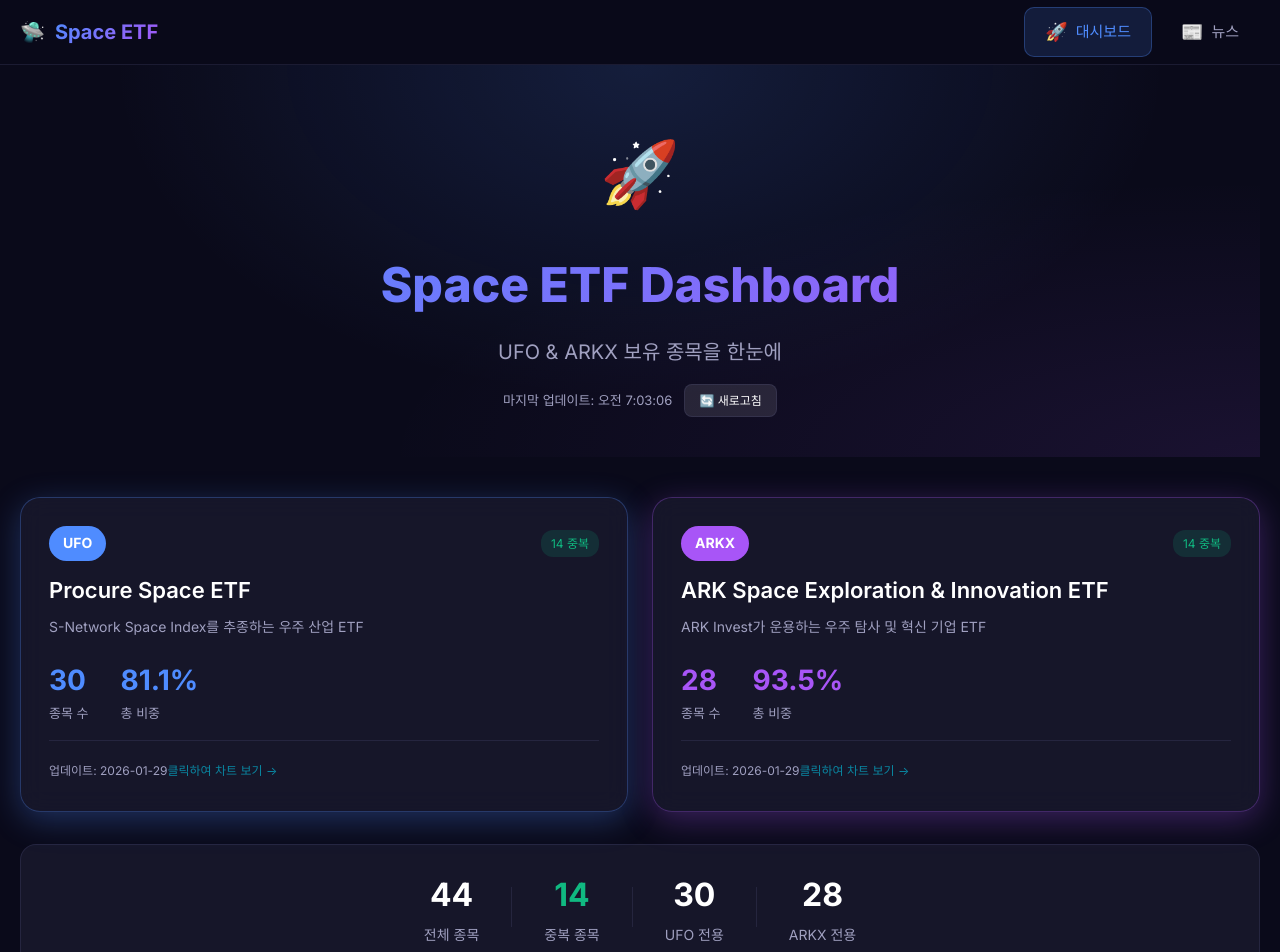
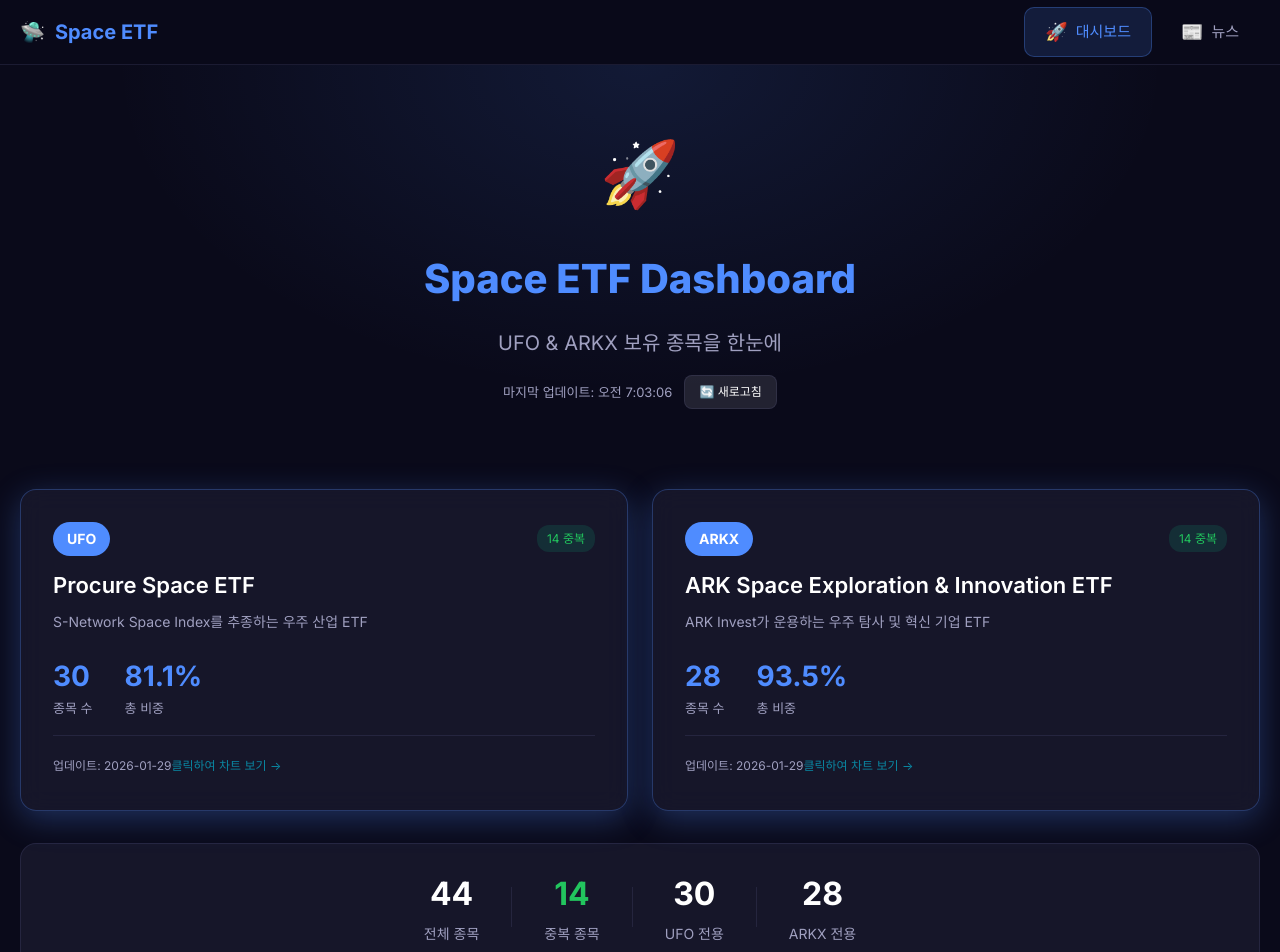
Before and after one commit to woosh0901-sys/space_etf_stock, a Next.js app: page / in a window 1280 px wide. Shown: the top 952 px of the page. Built offline with nearby package versions, Linux system fonts and the light colour scheme; no server answers.

Commit message:
refactor: 디자인 시스템 리팩토링 - 8px 그리드, 4색 팔레트, 보라색 제거

```diff
--- a/src/app/globals.css
+++ b/src/app/globals.css
@@ -1,18 +1,58 @@
 @import "tailwindcss";
 
 :root {
+  /* === 8px GRID SPACING === */
+  --space-1: 8px;
+  --space-2: 16px;
+  --space-3: 24px;
+  --space-4: 32px;
+  --space-5: 40px;
+  --space-6: 48px;
+  --space-8: 64px;
+  --space-10: 80px;
+
+  /* === RADIUS (3 levels) === */
+  --radius-sm: 8px;
+  --radius-md: 12px;
+  --radius-lg: 16px;
+  --radius-full: 9999px;
+
+  /* === SHADOWS (3 levels) === */
+  --shadow-sm: 0 2px 8px rgba(0, 0, 0, 0.15);
+  --shadow-md: 0 4px 16px rgba(0, 0, 0, 0.2);
+  --shadow-lg: 0 8px 32px rgba(0, 0, 0, 0.25);
+
+  /* === COLORS (4 only - no purple/neon) === */
+  --color-primary: #4f8cff;
+  --color-accent: #06b6d4;
+  --color-success: #22c55e;
+  --color-danger: #ef4444;
+
+  /* === TYPOGRAPHY SCALE === */
+  --text-xs: 12px;
+  --text-sm: 14px;
+  --text-base: 16px;
+  --text-lg: 20px;
+  --text-xl: 24px;
+  --text-2xl: 32px;
+  --text-3xl: 40px;
+
+  /* === ANIMATION TIMING (200-300ms) === */
+  --transition-fast: 200ms ease;
+  --transition-normal: 250ms ease-out;
+  --transition-slow: 300ms ease-in-out;
+
+  /* === LEGACY COMPAT (gradual migration) === */
   --bg-primary: #0a0a1a;
   --bg-secondary: #12122a;
   --bg-card: rgba(25, 25, 45, 0.8);
   --text-primary: #ffffff;
   --text-secondary: #a0a0c0;
-  --accent-blue: #4f8cff;
-  --accent-purple: #a855f7;
-  --accent-cyan: #06b6d4;
-  --accent-green: #10b981;
+  --accent-blue: var(--color-primary);
+  --accent-cyan: var(--color-accent);
+  --accent-green: var(--color-success);
   --border-color: rgba(100, 100, 150, 0.2);
   --glow-blue: rgba(79, 140, 255, 0.3);
-  --glow-purple: rgba(168, 85, 247, 0.3);
 }
 
 * {
@@ -51,8 +91,7 @@
   left: 0;
   right: 0;
   bottom: 0;
-  background: radial-gradient(ellipse at top, rgba(79, 140, 255, 0.15) 0%, transparent 60%),
-    radial-gradient(ellipse at bottom right, rgba(168, 85, 247, 0.1) 0%, transparent 50%);
+  background: radial-gradient(ellipse at top, rgba(79, 140, 255, 0.12) 0%, transparent 60%);
   z-index: 0;
 }
 
@@ -81,13 +120,10 @@
 }
 
 .hero h1 {
-  font-size: 48px;
+  font-size: var(--text-3xl);
   font-weight: 800;
-  background: linear-gradient(135deg, var(--accent-blue) 0%, var(--accent-purple) 100%);
-  -webkit-background-clip: text;
-  -webkit-text-fill-color: transparent;
-  background-clip: text;
-  margin-bottom: 12px;
+  color: var(--color-primary);
+  margin-bottom: var(--space-2);
 }
 
 .hero-subtitle {
@@ -105,11 +141,11 @@
 
 .etf-card {
   background: var(--bg-card);
-  border-radius: 20px;
-  padding: 28px;
+  border-radius: var(--radius-lg);
+  padding: var(--space-4);
   border: 1px solid var(--border-color);
   backdrop-filter: blur(12px);
-  transition: all 0.3s ease;
+  transition: all var(--transition-slow);
 }
 
 .etf-card:hover {
@@ -122,8 +158,8 @@
 }
 
 .etf-card-purple {
-  box-shadow: 0 8px 32px var(--glow-purple);
-  border-color: rgba(168, 85, 247, 0.3);
+  box-shadow: var(--shadow-lg);
+  border-color: rgba(79, 140, 255, 0.3);
 }
 
 .etf-card-header {
@@ -146,7 +182,7 @@
 }
 
 .etf-card-purple .etf-ticker {
-  background: var(--accent-purple);
+  background: var(--color-primary);
 }
 
 .overlap-count {
@@ -190,7 +226,7 @@
 }
 
 .etf-card-purple .stat-value {
-  color: var(--accent-purple);
+  color: var(--color-primary);
 }
 
 .stat-label {
@@ -349,8 +385,8 @@
 }
 
 .filter-btn.filter-arkx.active {
-  background: var(--accent-purple);
-  border-color: var(--accent-purple);
+  background: var(--color-primary);
+  border-color: var(--color-primary);
 }
 
 .filter-btn.filter-overlap.active {
@@ -455,7 +491,7 @@
 }
 
 .arkx-weight {
-  color: var(--accent-purple);
+  color: var(--color-primary);
 }
 
 .weight-empty {
@@ -486,10 +522,10 @@
 .arkx-only-badge {
   display: inline-block;
   padding: 4px 10px;
-  background: rgba(168, 85, 247, 0.15);
-  color: var(--accent-purple);
-  border-radius: 6px;
-  font-size: 12px;
+  background: rgba(79, 140, 255, 0.15);
+  color: var(--color-primary);
+  border-radius: var(--radius-sm);
+  font-size: var(--text-xs);
   font-weight: 500;
 }
 
@@ -1039,8 +1075,8 @@
 }
 
 .news-filter-btn.active {
-  background: var(--accent-purple);
-  border-color: var(--accent-purple);
+  background: var(--color-primary);
+  border-color: var(--color-primary);
   color: white;
 }
 
@@ -1195,10 +1231,7 @@
 
 .tab-logo-text {
   font-weight: 700;
-  background: linear-gradient(135deg, var(--accent-blue), var(--accent-purple));
-  -webkit-background-clip: text;
-  -webkit-text-fill-color: transparent;
-  background-clip: text;
+  color: var(--color-primary);
 }
 
 .tab-list {
@@ -1485,13 +1518,10 @@
 }
 
 .news-page-header h1 {
-  font-size: 40px;
+  font-size: var(--text-3xl);
   font-weight: 800;
-  background: linear-gradient(135deg, var(--accent-blue), var(--accent-purple));
-  -webkit-background-clip: text;
-  -webkit-text-fill-color: transparent;
-  background-clip: text;
-  margin-bottom: 12px;
+  color: var(--color-primary);
+  margin-bottom: var(--space-2);
 }
 
 .news-page-header p {
--- a/src/components/Dashboard.tsx
+++ b/src/components/Dashboard.tsx
@@ -101,14 +101,12 @@
                     <ETFCard
                         etf={ufoData}
                         overlapCount={overlapCount}
-                        color="blue"
                         quote={quotes['UFO']}
                         onClick={() => handleETFClick('UFO')}
                     />
                     <ETFCard
                         etf={arkxData}
                         overlapCount={overlapCount}
-                        color="purple"
                         quote={quotes['ARKX']}
                         onClick={() => handleETFClick('ARKX')}
                     />
--- a/src/components/ETFCard.tsx
+++ b/src/components/ETFCard.tsx
@@ -6,17 +6,16 @@
 interface ETFCardProps {
     etf: ETFData;
     overlapCount?: number;
-    color: 'blue' | 'purple';
     quote?: StockQuote | null;
     onClick?: () => void;
 }
 
-export default function ETFCard({ etf, overlapCount, color, quote, onClick }: ETFCardProps) {
+export default function ETFCard({ etf, overlapCount, quote, onClick }: ETFCardProps) {
     const totalWeight = etf.holdings.reduce((sum, h) => sum + h.weight, 0);
 
     return (
         <div
-            className={`etf-card etf-card-${color} ${onClick ? 'clickable' : ''}`}
+            className={`etf-card etf-card-blue ${onClick ? 'clickable' : ''}`}
             onClick={onClick}
         >
             <div className="etf-card-header">
```
Also changed, not shown: 1 other file (tests, documents, lock files or other folders).
